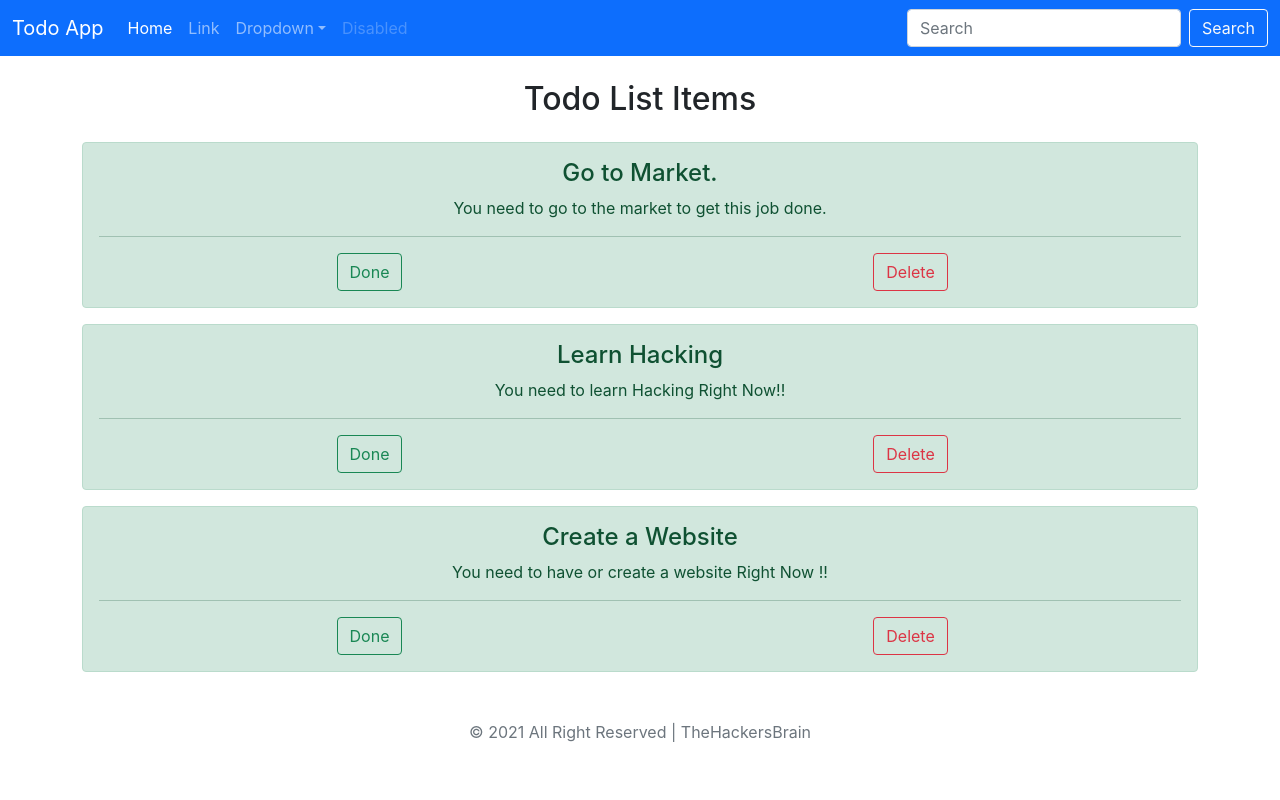
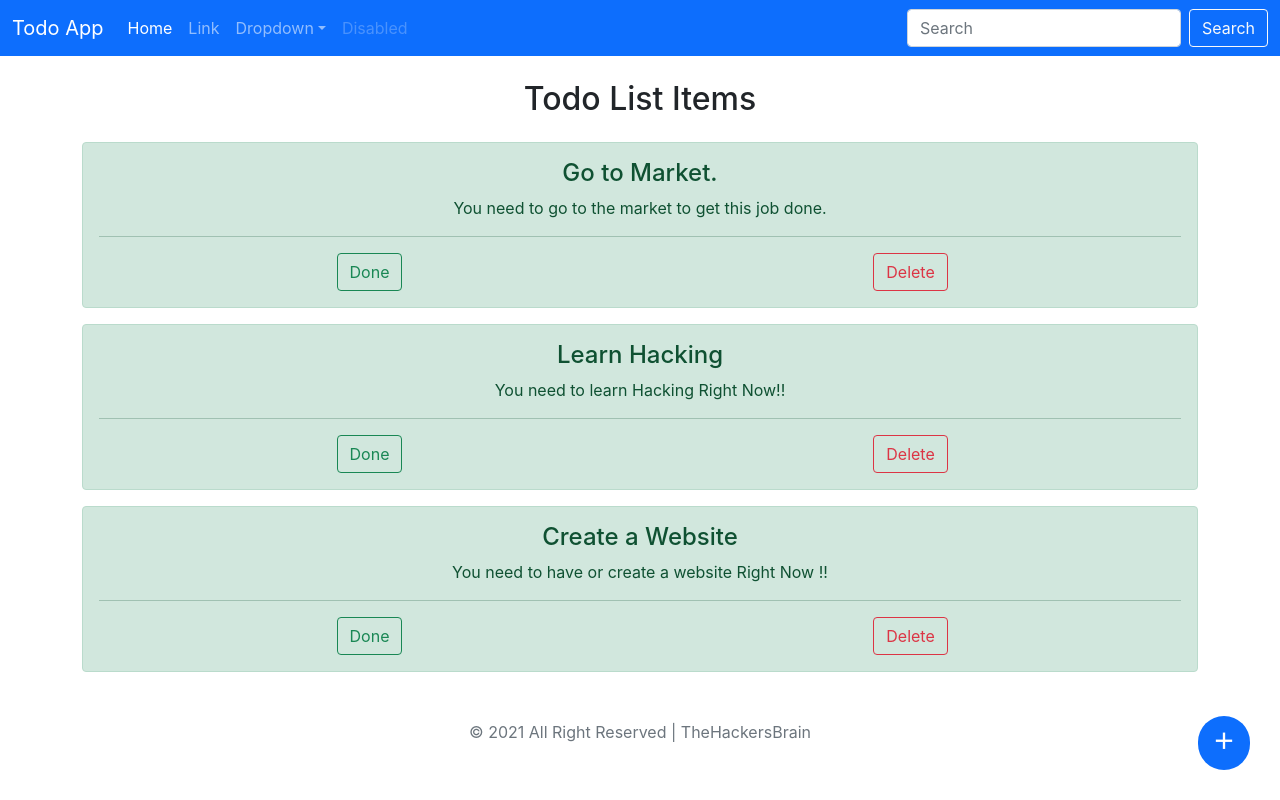
Before and after one commit to thehackersbrain/todoapp, a React (Create React App) app: page / in a window 1280 px wide. Built offline with nearby package versions, Linux system fonts and the light colour scheme.

Commit message:
Added Todo Form

```diff
--- a/public/index.html
+++ b/public/index.html
@@ -9,7 +9,9 @@
 	<meta name="description" content="Web site created using create-react-app" />
 	<link rel="apple-touch-icon" href="%PUBLIC_URL%/logo192.png" />
 	<link rel="manifest" href="%PUBLIC_URL%/manifest.json" />
-	<link href="https://cdn.jsdelivr.net/npm/bootstrap@5.0.0-beta3/dist/css/bootstrap.min.css" rel="stylesheet" integrity="sha384-eOJMYsd53ii+scO/bJGFsiCZc+5NDVN2yr8+0RDqr0Ql0h+rP48ckxlpbzKgwra6" crossorigin="anonymous">
+	<link href="https://cdn.jsdelivr.net/npm/bootstrap@5.0.0-beta3/dist/css/bootstrap.min.css" rel="stylesheet"
+		integrity="sha384-eOJMYsd53ii+scO/bJGFsiCZc+5NDVN2yr8+0RDqr0Ql0h+rP48ckxlpbzKgwra6" crossorigin="anonymous">
+	<link href='https://unpkg.com/boxicons@2.0.7/css/boxicons.min.css' rel='stylesheet'>
 	<title>Todo App in ReactJS</title>
 </head>
 
@@ -17,7 +19,9 @@
 	<noscript>You need to enable JavaScript to run this app.</noscript>
 	<div id="navbar"></div>
 	<div id="root"></div>
-	<script src="https://cdn.jsdelivr.net/npm/bootstrap@5.0.0-beta3/dist/js/bootstrap.bundle.min.js" integrity="sha384-JEW9xMcG8R+pH31jmWH6WWP0WintQrMb4s7ZOdauHnUtxwoG2vI5DkLtS3qm9Ekf" crossorigin="anonymous"></script>
+	<script src="https://cdn.jsdelivr.net/npm/bootstrap@5.0.0-beta3/dist/js/bootstrap.bundle.min.js"
+		integrity="sha384-JEW9xMcG8R+pH31jmWH6WWP0WintQrMb4s7ZOdauHnUtxwoG2vI5DkLtS3qm9Ekf"
+		crossorigin="anonymous"></script>
 </body>
 
 </html>
--- a/src/App.js
+++ b/src/App.js
@@ -2,6 +2,7 @@ import "./App.css";
 import Navbar from "./Assets/Components/Navbar";
 import Todos from "./Assets/Components/Todos";
 import Footer from "./Assets/Components/Footer";
+import TodoForm from "./Assets/Components/TodoForm";
 import React, { useState } from "react";
 
 function App() {
@@ -37,6 +38,7 @@ function App() {
 			<Navbar title="Todo App" />
 			<Todos todos={todos} onDelete={onDelete} />
 			<Footer />
+			<TodoForm />
 		</div>
 	);
 }
--- /dev/null
+++ b/src/Assets/CSS/TodoForm.css
@@ -0,0 +1,14 @@
+@import url("https://fonts.googleapis.com/css2?family=Montserrat:wght@500&display=swap");
+
+.addBtn {
+	position: fixed;
+	bottom: 30px;
+	right: 30px;
+	z-index: 99;
+	border: none;
+	background-color: #0d6efd;
+	color: #fff;
+	cursor: pointer;
+	border-radius: 75px;
+	font-size: 28px;
+}
--- /dev/null
+++ b/src/Assets/Components/TodoForm.js
@@ -0,0 +1,81 @@
+import "../CSS/TodoForm.css";
+
+function TodoForm() {
+	return (
+		<div className="container" style={{ fontFamily: '"Montserrat"' }}>
+			<button
+				type="button"
+				className="addBtn btn btn-outline-primary"
+				data-bs-toggle="modal"
+				data-bs-target="#todoform"
+			>
+				<i class="bx bx-plus"></i>
+			</button>
+			<div
+				className="modal fade"
+				id="todoform"
+				tabIndex={-1}
+				aria-labelledby="todoformArea"
+				aria-hidden="true"
+			>
+				<div className="modal-dialog">
+					<div className="modal-content">
+						<div className="modal-header">
+							<h5 className="modal-title" id="todoformArea">
+								Add Todo
+							</h5>
+							<button
+								type="button"
+								className="btn-close"
+								data-bs-dismiss="modal"
+								aria-label="Close"
+							/>
+						</div>
+						<div className="modal-body">
+							<div className="container">
+								<form method="GET">
+									<div className="mb-3">
+										<input
+											type="text"
+											className="form-control"
+											id="todotitle"
+											placeholder="Enter Title"
+											required
+										/>
+									</div>
+									<div className="mb-3">
+										<textarea
+											className="form-control"
+											id="tododesc"
+											rows={3}
+											placeholder="Enter Description"
+											required
+											defaultValue={""}
+										/>
+									</div>
+									<div className="modal-footer">
+										<button
+											type="button"
+											className="btn btn-secondary"
+											data-bs-dismiss="modal"
+										>
+											Close
+										</button>
+										<button
+											type="submit"
+											className="btn btn-primary"
+										>
+											Add Todo
+										</button>
+									</div>
+								</form>
+							</div>
+						</div>
+					</div>
+				</div>
+			</div>
+		</div>
+	);
+}
+
+export default TodoForm;
```
